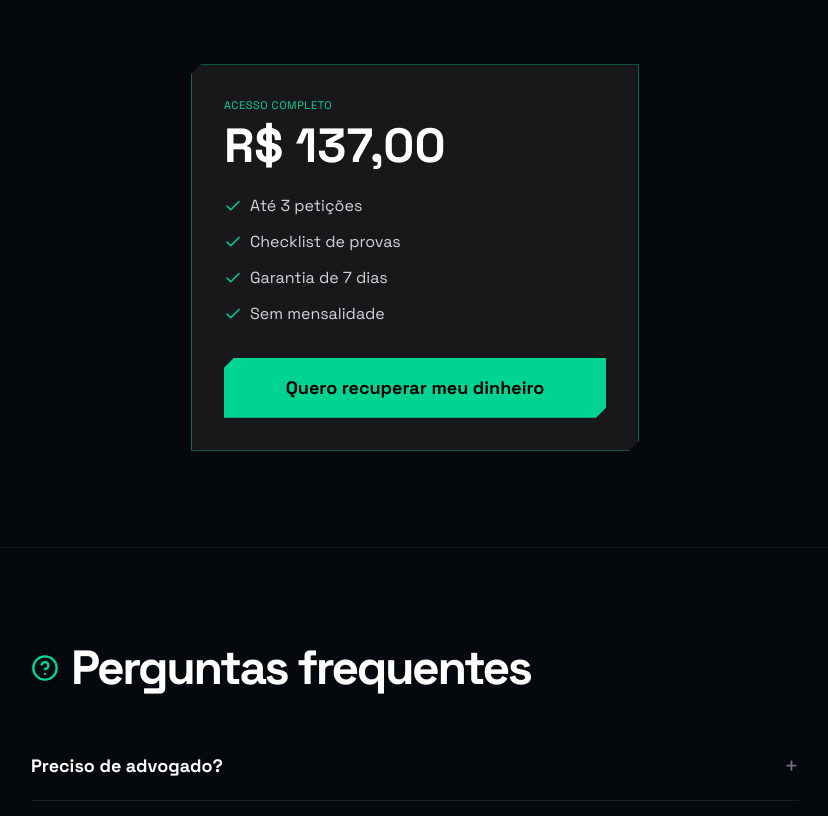
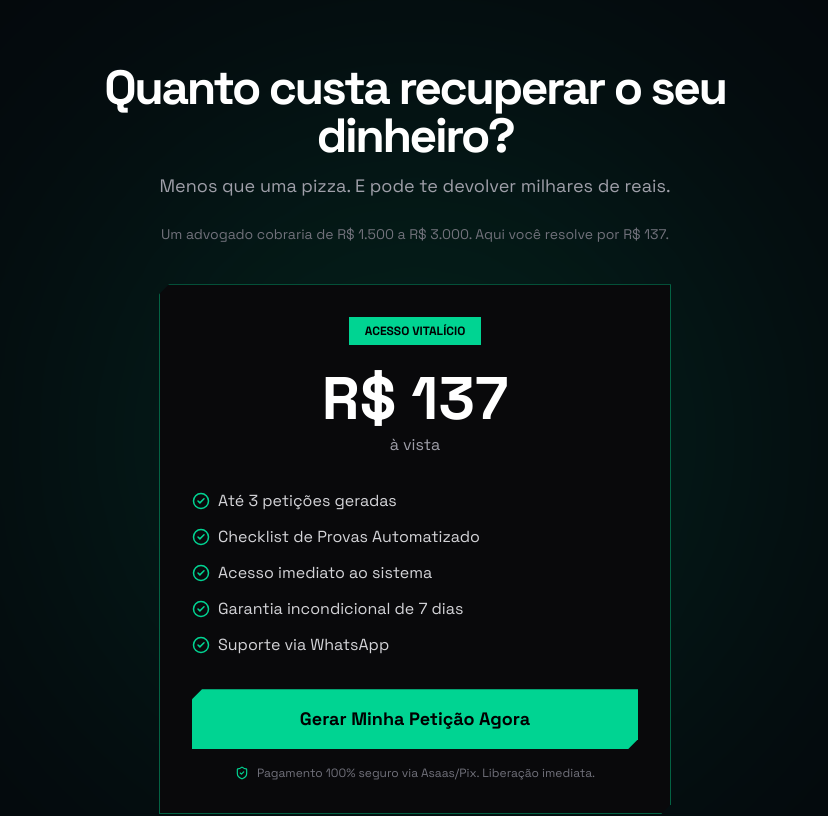
Before and after one commit to pedrofsneto33/EBookall, a Next.js app: page / in a window 1280 px wide. Shown: the part 3360-4176 px from the top of the page, without its empty margins (225-1053 px from the left). Built offline with nearby package versions, Linux system fonts and the light colour scheme; no server answers.

Commit message:
OfferSection (preco)

```diff
--- a/app/page.tsx
+++ b/app/page.tsx
@@ -4,6 +4,7 @@ import { useState } from "react";
 import Link from "next/link";
 import { motion } from "motion/react";
 import CourtWinSection from "@/components/home/CourtWinSection";
+import OfferSection from "@/components/home/OfferSection";
 import { ArrowRight, Check, X, Upload, Cpu, FileCheck2, HelpCircle } from "lucide-react";
 
 interface FaqItem {
@@ -254,34 +255,7 @@ export default function LandingPage() {
       </section>
 
       {/* OFERTA */}
-      <section className="py-24 px-6">
-        <div className="mx-auto max-w-md">
-          <div className="clip-custom bg-zinc-900 border border-emerald-500/50 p-8 shadow-[0_0_60px_rgba(16,185,129,0.15)]">
-            <p className="text-[11px] uppercase tracking-wider text-emerald-400 mb-2">
-              Acesso completo
-            </p>
-            <p className="text-5xl font-black text-white mb-6">
-              R$ 137,00
-            </p>
-            <ul className="space-y-3 mb-8">
-              {["Até 3 petições", "Checklist de provas", "Garantia de 7 dias", "Sem mensalidade"].map(
-                (item) => (
-                  <li key={item} className="flex items-center gap-2 text-zinc-300">
-                    <Check className="text-emerald-400" size={18} />
-                    {item}
-                  </li>
-                )
-              )}
-            </ul>
-            <Link
-              href="/login"
-              className="clip-custom block text-center bg-emerald-400 hover:bg-emerald-300 text-black font-black text-lg px-6 py-4 transition-colors"
-            >
-              Quero recuperar meu dinheiro
-            </Link>
-          </div>
-        </div>
-      </section>
+      <OfferSection />
 
       {/* FAQ */}
       <section className="py-24 px-6 border-t border-white/5">
--- /dev/null
+++ b/components/home/OfferSection.tsx
@@ -0,0 +1,77 @@
+"use client";
+
+import { motion } from "motion/react";
+import { CheckCircle2, ShieldCheck } from "lucide-react";
+import Link from "next/link";
+
+const BENEFITS = [
+  "Até 3 petições geradas",
+  "Checklist de Provas Automatizado",
+  "Acesso imediato ao sistema",
+  "Garantia incondicional de 7 dias",
+  "Suporte via WhatsApp",
+];
+
+export default function OfferSection() {
+  return (
+    <section className="relative bg-[#05080C] py-24 px-6 overflow-hidden">
+      <div className="pointer-events-none absolute inset-0 flex items-center justify-center">
+        <div className="w-[700px] h-[700px] bg-emerald-500/15 blur-[160px] rounded-full" />
+      </div>
+
+      <div className="relative mx-auto max-w-3xl text-center">
+        <h2 className="text-4xl md:text-5xl font-black tracking-tighter text-white">
+          Quanto custa recuperar o seu dinheiro?
+        </h2>
+        <p className="mt-3 text-zinc-400 text-lg">
+          Menos que uma pizza. E pode te devolver milhares de reais.
+        </p>
+
+        <p className="mt-6 text-sm text-zinc-500">
+          Um advogado cobraria de R$ 1.500 a R$ 3.000. Aqui você resolve por R$ 137.
+        </p>
+
+        <div className="mt-10 mx-auto max-w-lg">
+          <div className="clip-custom bg-zinc-950 border border-emerald-500/50 p-8 shadow-[0_0_60px_rgba(16,185,129,0.15)]">
+            <div className="inline-block bg-emerald-400 text-black font-bold text-xs px-4 py-1.5 mb-6">
+              ACESSO VITALÍCIO
+            </div>
+            <p className="text-6xl font-black text-white">
+              R$ 137
+            </p>
+            <p className="text-zinc-400 mt-1">à vista</p>
+
+            <ul className="mt-8 space-y-3 text-left">
+              {BENEFITS.map((b) => (
+                <li key={b} className="flex items-center gap-2 text-zinc-300">
+                  <CheckCircle2 className="text-emerald-400 shrink-0" size={18} />
+                  {b}
+                </li>
+              ))}
+            </ul>
+
+            <div className="mt-8">
+              <motion.div
+                whileHover={{ scale: 1.05 }}
+                transition={{ type: "spring", stiffness: 300 }}
+                className="inline-block w-full"
+              >
+                <Link
+                  href="/login"
+                  className="clip-custom block text-center bg-emerald-400 hover:bg-emerald-300 text-black font-black text-lg px-6 py-4 transition-colors"
+                >
+                  Gerar Minha Petição Agora
+                </Link>
+              </motion.div>
+            </div>
+
+            <div className="mt-4 flex items-center justify-center gap-2 text-xs text-zinc-500">
+              <ShieldCheck size={14} className="text-emerald-400" />
+              Pagamento 100% seguro via Asaas/Pix. Liberação imediata.
+            </div>
+          </div>
+        </div>
+      </div>
+    </section>
+  );
+}
```
